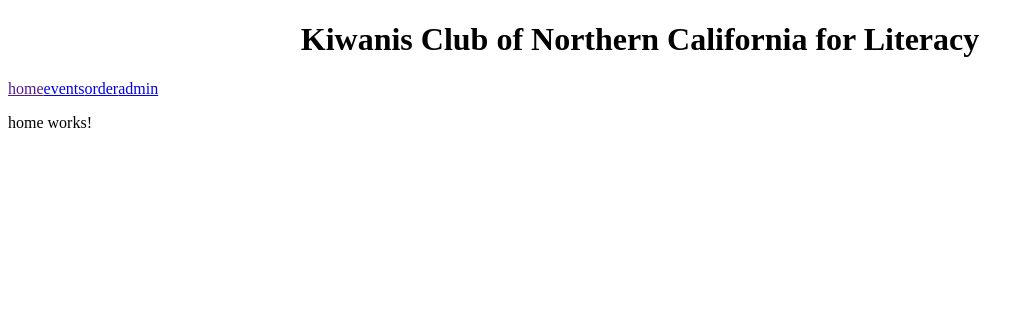
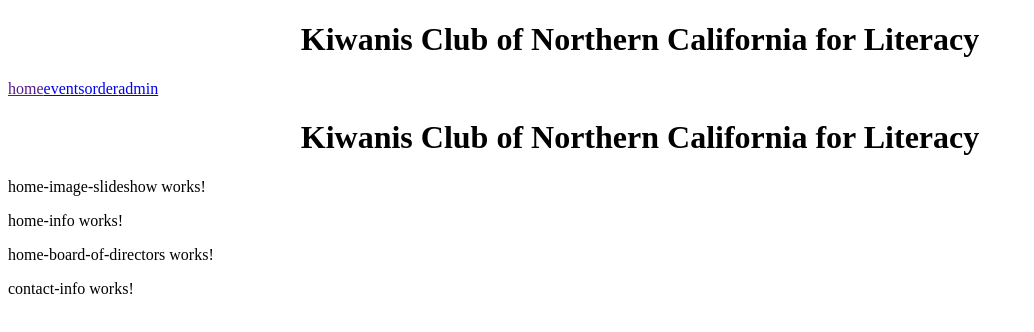
Before and after one commit to wsoksoda/Kiwanis-Club-of-Northern-California-for-Literacy, an Angular app: page / in a window 1280 px wide. Shown: the top 332 px of the page, without its empty margins (0-1034 px from the left). Built offline with nearby package versions, Linux system fonts and the light colour scheme.

Commit message:
put child components inside home page

```diff
--- a/src/app/home/home.component.html
+++ b/src/app/home/home.component.html
@@ -1 +1,5 @@
-<p>home works!</p>
+<app-home-title></app-home-title>
+<app-home-image-slideshow></app-home-image-slideshow>
+<app-home-info></app-home-info>
+<app-home-board-of-directors></app-home-board-of-directors>
+<app-contact-info></app-contact-info>
```
